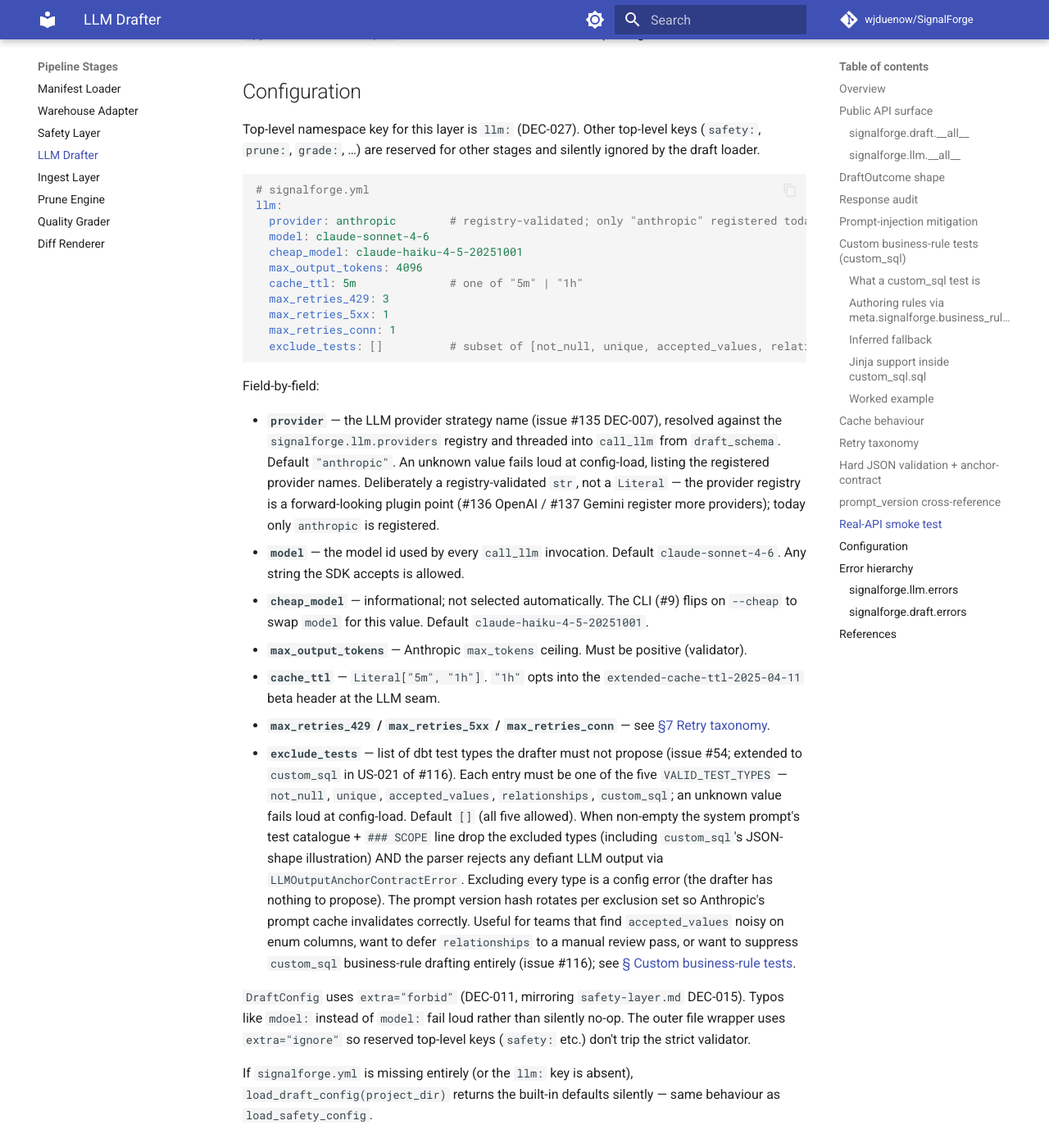
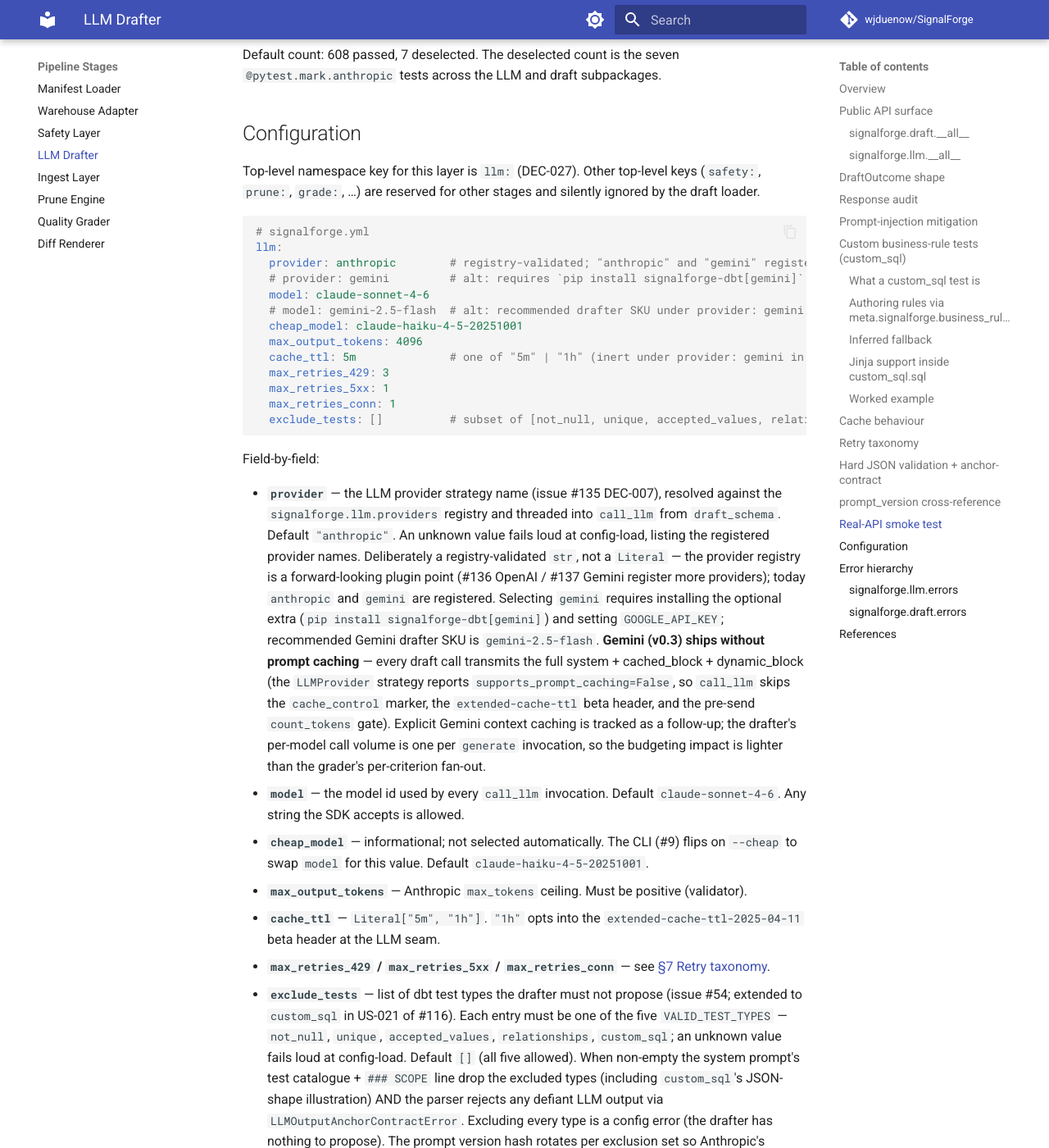
Before and after one commit to wjduenow/SignalForge, an MkDocs documentation site: the page built from docs/draft-ops.md, in a window 1280 px wide and 1400 px high, scrolled down 12154 px. Shown: the whole window at 82% size. Built offline with MkDocs 1.6.1 and Material for MkDocs 9.7.7, drawn with Linux system fonts in a browser that asks for light colours; comment, search, counter and statistics services are not loaded; some of the changed text lies outside the part shown.

Commit message:
bd_1-scaffolding-txe.9: #137 US-009 — operator-facing docs + CHANGELOG for Gemini
docs/grade-ops.md + docs/draft-ops.md register gemini as a provider, name the
[gemini] install extra + GOOGLE_API_KEY env var, and document the v0.3
no-caching cost note (DEC-013). README provider list deferred (no list exists
to extend). CHANGELOG entry under [Unreleased]. .claude/rules/* deferred to
Patterns & Memory (orchestrator-only).

Co-Authored-By: Claude Opus 4.7 (1M context) <noreply@anthropic.com>

````diff
--- a/docs/draft-ops.md
+++ b/docs/draft-ops.md
@@ -350,7 +350,10 @@ beta header, and the pre-send `count_tokens` gate only when the
 selected `LLMProvider` reports `supports_prompt_caching` /
 `supports_token_count`. A provider that supports neither simply reports
 0 cache tokens and skips the marker. The default `anthropic` provider
-supports both, so the behaviour below is unchanged.
+supports both, so the behaviour below is unchanged. The `gemini`
+provider (v0.3) supports neither yet, so every draft call transmits
+the full prompt — see the `provider` field under [Configuration](#configuration)
+for the budgeting note; explicit Gemini context caching is a follow-up.
 
 Default `cache_ttl="5m"`; opt in to `"1h"` via `DraftConfig.cache_ttl`
 (DEC-005, DEC-009). The `extended-cache-ttl-2025-04-11` beta header
@@ -520,11 +523,13 @@ other stages and silently ignored by the draft loader.
 ```yaml
 # signalforge.yml
 llm:
-  provider: anthropic        # registry-validated; only "anthropic" registered today
+  provider: anthropic        # registry-validated; "anthropic" and "gemini" registered today
+  # provider: gemini         # alt: requires `pip install signalforge-dbt[gemini]` + GOOGLE_API_KEY
   model: claude-sonnet-4-6
+  # model: gemini-2.5-flash  # alt: recommended drafter SKU under provider: gemini
   cheap_model: claude-haiku-4-5-20251001
   max_output_tokens: 4096
-  cache_ttl: 5m              # one of "5m" | "1h"
+  cache_ttl: 5m              # one of "5m" | "1h" (inert under provider: gemini in v0.3)
   max_retries_429: 3
   max_retries_5xx: 1
   max_retries_conn: 1
@@ -539,8 +544,19 @@ Field-by-field:
   value fails loud at config-load, listing the registered provider
   names. Deliberately a registry-validated `str`, not a `Literal` — the
   provider registry is a forward-looking plugin point (#136 OpenAI /
-  #137 Gemini register more providers); today only `anthropic` is
-  registered.
+  #137 Gemini register more providers); today `anthropic` and `gemini`
+  are registered. Selecting `gemini` requires installing the optional
+  extra (`pip install signalforge-dbt[gemini]`) and setting
+  `GOOGLE_API_KEY`; recommended Gemini drafter SKU is
+  `gemini-2.5-flash`. **Gemini (v0.3) ships without prompt caching** —
+  every draft call transmits the full system + cached_block +
+  dynamic_block (the `LLMProvider` strategy reports
+  `supports_prompt_caching=False`, so `call_llm` skips the
+  `cache_control` marker, the `extended-cache-ttl` beta header, and the
+  pre-send `count_tokens` gate). Explicit Gemini context caching is
+  tracked as a follow-up; the drafter's per-model call volume is one
+  per `generate` invocation, so the budgeting impact is lighter than
+  the grader's per-criterion fan-out.
 - **`model`** — the model id used by every `call_llm` invocation.
   Default `claude-sonnet-4-6`. Any string the SDK accepts is allowed.
 - **`cheap_model`** — informational; not selected automatically.
````
Also changed, not shown: CHANGELOG.md (+3 -1 lines), docs/grade-ops.md (+22 -3 lines).
